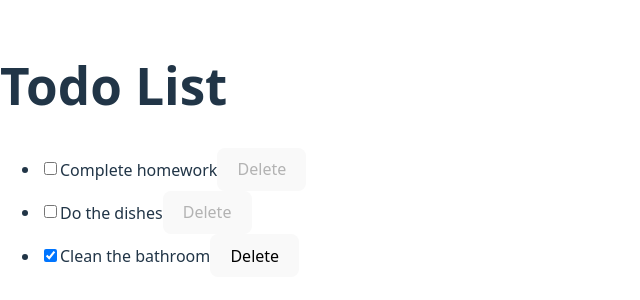
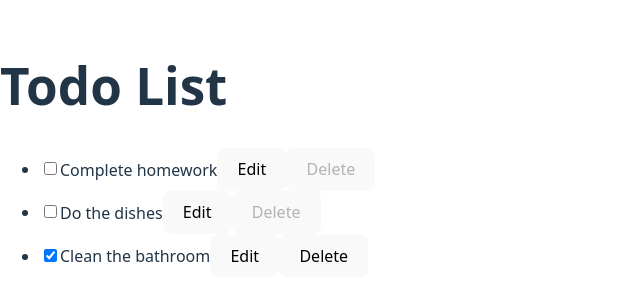
Before and after one commit to NovAldesign/R-ALAB320H.9.1, a React (Vite) app: page / in a window 1280 px wide. Shown: the part 242-542 px from the top of the page, without its empty margins (0-640 px from the left). Built offline with nearby package versions, Linux system fonts and the light colour scheme.

Commit message:
added the edit button and save button

```diff
--- a/src/App.jsx
+++ b/src/App.jsx
@@ -6,6 +6,8 @@ export default function App() {
     { id: 2, title: "Do the dishes", completed: false, isEditing: false },
     { id: 3, title: "Clean the bathroom", completed: true, isEditing: false },
   ]);
+
+   const [editText, setEditText] = useState("");
 
  return (
     <div>
@@ -22,12 +24,45 @@ return (
                 ))
               }
             />
+
+            {todo.isEditing ? (
+              <>
+                <input
+                  type="text"
+                  value={editText}
+                  onChange={(e) => setEditText(e.target.value)}
+                />
+                <button
+                  onClick={() =>
+                    setTodos(todos.map((t) =>
+                      t.id === todo.id ? { ...t, title: editText, isEditing: false } : t
+                    ))
+                  }
+                >
+                  Save
+                </button>
+              </>
+            ) : (
+              <>
                 <span>{todo.title}</span>
                 <button
+                  onClick={() => {
+                    setEditText(todo.title);
+                    setTodos(todos.map((t) =>
+                      t.id === todo.id ? { ...t, isEditing: true } : t
+                    ));
+                  }}
+                >
+                  Edit
+                </button>
+                <button
                   disabled={!todo.completed}
-            onClick={() => setTodos(todos.filter((t) => t.id !== todo.id))}>
+                  onClick={() => setTodos(todos.filter((t) => t.id !== todo.id))}
+                >
                   Delete
                 </button>
+              </>
+            )}
           </li>
         ))}
       </ul>
```
Lines whose indentation alone changed are shown as unchanged.
